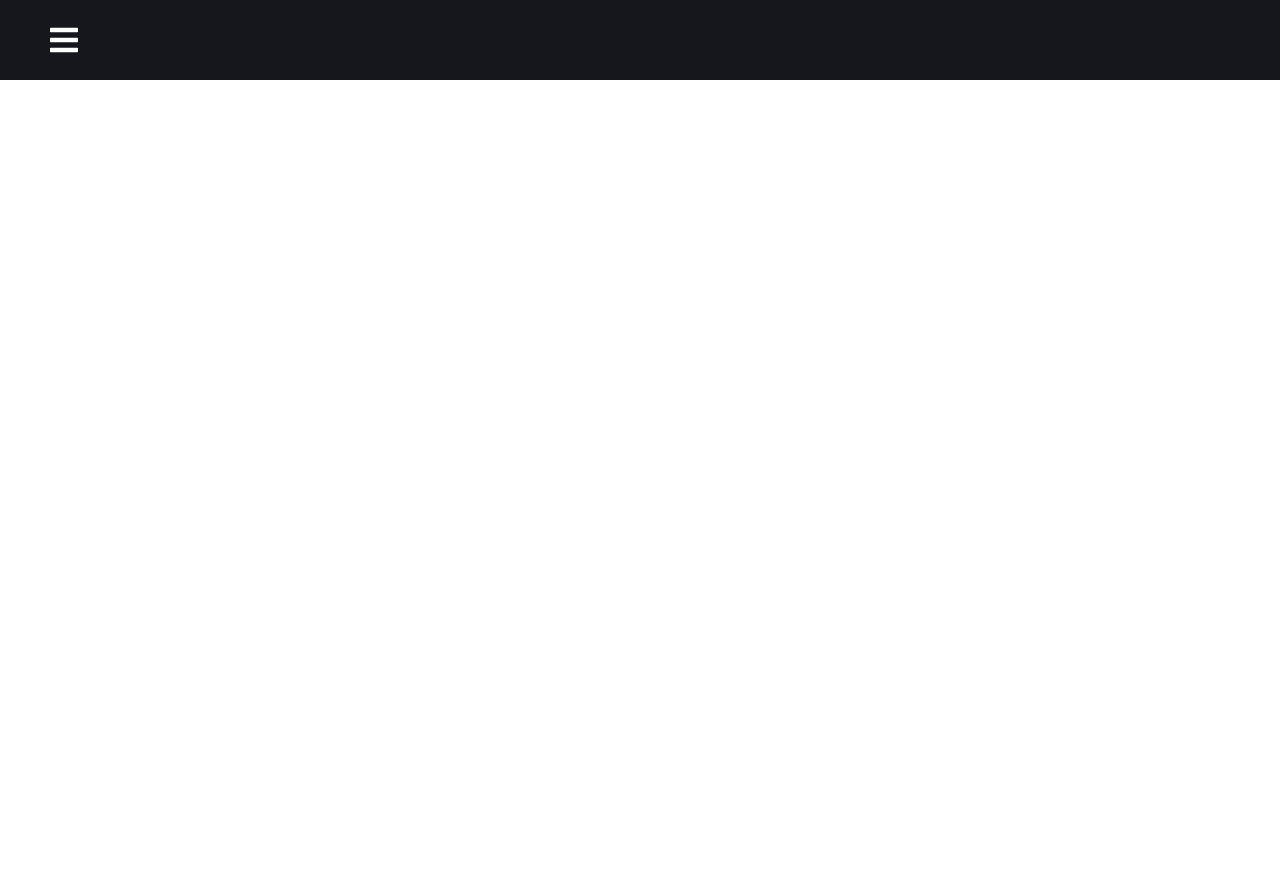
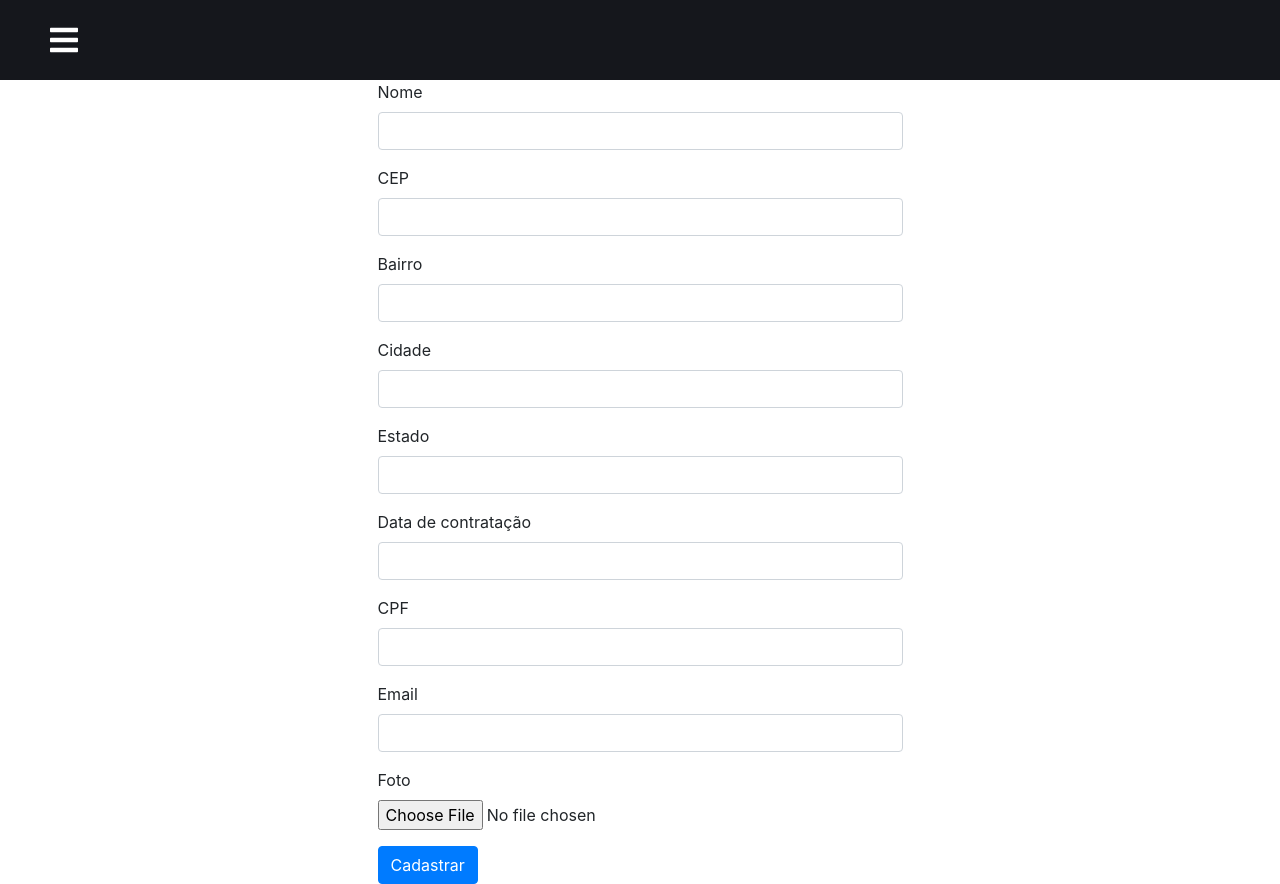
Before and after one commit to LeonardoChermaut/firebase-react-auth, a React (Create React App) app: page /usuario in a window 1280 px wide. Before the commit the page ends 800 px from the top, so only its background shows below. Built offline with nearby package versions, Linux system fonts and the light colour scheme; no server answers.

Commit message:
add: implements new methods db firebase, fix upgrade perfil email and password, includes new handleErrors, adjust a routes and components

```diff
--- a/src/App.jsx
+++ b/src/App.jsx
@@ -1,27 +1,26 @@
 import React from "react";
-import { Dashboard } from "./components/index";
-import { AuthProvider } from "./contexts/index";
+import { Dashboard, EmployeeForm } from "./components/index";
+import { AuthProvider, useAuth } from "./contexts/authContext";
 import { PrivateRoute, PrivateLayout } from "./routers/index";
 import { Signup, Login, ForgotPassword, Profile } from "./pages/index";
-import { BrowserRouter as Router, Switch, Route, Redirect,} from "react-router-dom";
+import { BrowserRouter as Router, Switch, Route, Redirect } from "react-router-dom";
 
 export const App = () => {
+  const { isAuthenticated } = useAuth() ?? {};
+
   return (
     <Router>
       <AuthProvider>
         <Switch>
-          <Route exact path="/">
-            <Redirect to="/inicio" />
-          </Route>
-          <Route path="/registro" component={Signup} />
-          <Route path="/login" component={Login} />
-          <Route path="/esqueci-minha-senha" component={ForgotPassword} />
-          <PrivateRoute>
+          <Redirect exact from="/" to="/inicio" />
+          <Route path="/registro" component={isAuthenticated ? Redirect : Signup} />
+          <Route path="/login" component={isAuthenticated ? Redirect : Login} />
+          <Route path="/esqueci-minha-senha" component={isAuthenticated ? Redirect : ForgotPassword} />
+          <PrivateRoute path="/">
             <PrivateLayout>
-              <Switch>
-                <PrivateRoute exact path="/inicio" component={Dashboard} />
-                <PrivateRoute path="/perfil" component={Profile} />
-              </Switch>
+              <Route path="/inicio" component={Dashboard} />
+              <Route path="/usuario" component={EmployeeForm} />
+              <Route path="/perfil" component={Profile} />
             </PrivateLayout>
           </PrivateRoute>
         </Switch>
--- a/src/components/container/Container.styled.js
+++ b/src/components/container/Container.styled.js
@@ -8,7 +8,7 @@ export const ContainerRouters = styled(Container)`
   justify-content: center;
 `;
 
-export const DivRouters = styled.div`
+export const DivRouters = styled(Container)`
   width: 50%;
   @media (max-width: 768px) {
     width: 90%;
--- a/src/components/employee-form/EmployeeForm.jsx
+++ b/src/components/employee-form/EmployeeForm.jsx
@@ -1,144 +1,205 @@
-// import React, { useState } from "react";
-// import { db, storage } from "../../db/firebase";
-// import { useAuth } from "../../contexts/authContext";
-// import { Form, Button } from "react-bootstrap";
+import React, { useState } from "react";
+import { db, storage } from "../../db/firebase";
+import { useAuth } from "../../contexts/authContext";
+import { Form, Button } from "react-bootstrap";
 
-// export const EmployeeForm = () => {
-//   const { currentUser } = useAuth();
-//   const [employee, setEmployee] = useState({
-//     name: "",
-//     email: "",
-//     hiringDate: "",
-//     cpf: "",
-//     address: {
-//       street: "",
-//       cep: "",
-//       neighborhood: "",
-//       city: "",
-//       state: "",
-//     },
-//     status: "ativo",
-//     photo: null,
-//   });
+const MAX_NAME_LENGTH = 50;
+const CPF_REGEX = /^\d{3}\.\d{3}\.\d{3}-\d{2}$/;
+const CEP_REGEX = /^\d{5}-\d{3}$/;
+const MAX_DATE_LENGTH = 10;
+const DATE_REGEX = /^\d{2}\/\d{2}\/\d{4}$/;
 
+export const EmployeeForm = () => {
+  const { currentUser } = useAuth();
+  const [employee, setEmployee] = useState({
+    name: "",
+    email: "",
+    hiringDate: "",
+    cpf: "",
+    address: {
+      street: "",
+      cep: "",
+      neighborhood: "",
+      city: "",
+      state: "",
+    },
+    status: "ativo",
+    photo: null,
+  });
 
+  const handleFormSubmit = async (e) => {
+    e.preventDefault();
+    const { photo, ...employeeData } = employee;
+    const storageRef = storage.ref();
+    const fileRef = storageRef.child(photo.name);
+    const fileSnapshot = await fileRef.put(photo);
+    const fileUrl = await fileSnapshot.ref.getDownloadURL();
+    await db.collection("employees").add({
+      ...employeeData,
+      photo: fileUrl,
+      userId: currentUser.uid,
+    });
+    setEmployee({
+      name: "",
+      email: "",
+      hiringDate: "",
+      cpf: "",
+      address: {
+        street: "",
+        cep: "",
+        neighborhood: "",
+        city: "",
+        state: "",
+      },
+      status: "ativo",
+      photo: null,
+    });
+  };
 
-//   const handleFormSubmit = async (e) => {
-//     e.preventDefault();
-//     const storageRef = storage.ref();
-//     const fileRef = storageRef.child(photo.name);
-//     const fileSnapshot = await fileRef.put(photo);
-//     const fileUrl = await fileSnapshot.ref.getDownloadURL();
-//     await db.collection("employee").add({
-//       ...employee,
-//       photo: fileUrl,
-//       userId: currentUser.uid,
-//     });
-//     setEmployee({});
-//   };
+  const handleCepChange = (e) => {
+    const cep = e.target.value.replace(/[^\d]/g, "").slice(0, 8);
+    const formattedCep = cep.replace(/(\d{5})(\d{3})/, "$1-$2");
+    setEmployee((prevState) => ({
+      ...prevState,
+      address: { ...prevState.address, cep: formattedCep },
+    }));
+  };
 
-//   return (
-//     <Form onSubmit={handleFormSubmit}>
-//       <Form.Group controlId="formName">
-//         <Form.Label>Nome</Form.Label>
-//         <Form.Control
-//           type="text"
-//           value={name}
-//           onChange={(e) => setEmployee(e.target.value)}
-//         />
-//       </Form.Group>
+  const handleNameChange = (e) => {
+    const name = e.target.value.slice(0, MAX_NAME_LENGTH);
+    setEmployee((prevState) => ({ ...prevState, name }));
+  };
 
-//       <Form.Group controlId="formEmail">
-//         <Form.Label>Email</Form.Label>
-//         <Form.Control
-//           type="email"
-//           value={email}
-//           onChange={(e) => setEmail(e.target.value)}
-//         />
-//       </Form.Group>
+  const handleCpfChange = (e) => {
+    const cpf = e.target.value.replace(/[^\d]/g, "").slice(0, 11);
+    const formattedCpf = cpf.replace(
+      /(\d{3})(\d{3})(\d{3})(\d{2})/,
+      "$1.$2.$3-$4"
+    );
+    setEmployee((prevState) => ({ ...prevState, cpf: formattedCpf }));
+  };
 
-//       <Form.Group controlId="formHiringDate">
-//         <Form.Label>Data de contratação</Form.Label>
-//         <Form.Control
-//           type="date"
-//           value={hiringDate}
-//           onChange={(e) => setHiringDate(e.target.value)}
-//         />
-//       </Form.Group>
+  const handleHiringDateChange = (e) => {
+    const hiringDate = e.target.value.slice(0, MAX_DATE_LENGTH);
+    setEmployee((prevState) => ({ ...prevState, hiringDate }));
+  };
 
-//       <Form.Group controlId="formCpf">
-//         <Form.Label>CPF</Form.Label>
-//         <Form.Control
-//           type="text"
-//           value={cpf}
-//           onChange={(e) => setCpf(e.target.value)}
-//         />
-//       </Form.Group>
-//       <Form.Group controlId="formAddress">
-//         <Form.Label>Endereço</Form.Label>
-//         <Form.Control
-//           type="text"
-//           placeholder="Rua"
-//           value={address.street}
-//           onChange={(e) =>
-//             setAddress((prevState) => ({
-//               ...prevState,
-//               street: e.target.value,
-//             }))
-//           }
-//         />
+  const handlePhotoChange = (e) => {
+    const photo = e.target.files[0];
+    setEmployee((prevState) => ({ ...prevState, photo }));
+  };
 
-//         <Form.Control
-//           type="text"
-//           placeholder="CEP"
-//           value={address.cep}
-//           onChange={(e) =>
-//             setAddress((prevState) => ({
-//               ...prevState,
-//               cep: e.target.value,
-//             }))
-//           }
-//         />
-//         <Form.Control
-//           type="text"
-//           placeholder="Bairro"
-//           value={address.neighborhood}
-//           onChange={(e) =>
-//             setAddress((prevState) => ({
-//               ...prevState,
-//               neighborhood: e.target.value,
-//             }))
-//           }
-//         />
-
-//         <Form.Control
-//           type="text"
-//           placeholder="Cidade"
-//           value={address.city}
-//           onChange={(e) =>
-//             setAddress((prevState) => ({
-//               ...prevState,
-//               city: e.target.value,
-//             }))
-//           }
-//         />
-
-//         <Form.Control
-//           type="text"
-//           placeholder="Estado"
-//           value={address.state}
-//           onChange={(e) =>
-//             setAddress((prevState) => ({
-//               ...prevState,
-//               state: e.target.value,
-//             }))
-//           }
-//         />
-//       </Form.Group>
-
-//       <Button variant="primary" type="submit">
-//         Cadastrar
-//       </Button>
-//     </Form>
-//   );
-// };
+  return (
+    <Form onSubmit={handleFormSubmit}>
+      <Form.Group controlId="formName">
+        <Form.Label>Nome</Form.Label>
+        <Form.Control
+          type="text"
+          value={employee.name}
+          onChange={handleNameChange}
+          maxLength={MAX_NAME_LENGTH}
+        />
+      </Form.Group>
+      <Form.Group controlId="formcep">
+        <Form.Label>CEP</Form.Label>
+        <Form.Control
+          type="text"
+          value={employee.address.cep}
+          onChange={handleCepChange}
+          maxLength={8}
+          pattern={CEP_REGEX.source}
+          required
+        />
+      </Form.Group>
+      <Form.Group controlId="formNeighborhood">
+        <Form.Label>Bairro</Form.Label>
+        <Form.Control
+          type="text"
+          value={employee.address.neighborhood}
+          onChange={(e) =>
+            setEmployee((prevState) => ({
+              ...prevState,
+              address: {
+                ...prevState.address,
+                neighborhood: e.target.value,
+              },
+            }))
+          }
+          maxLength={50}
+        />
+      </Form.Group>
+      <Form.Group controlId="formCity">
+        <Form.Label>Cidade</Form.Label>
+        <Form.Control
+          type="text"
+          value={employee.address.city}
+          onChange={(e) =>
+            setEmployee((prevState) => ({
+              ...prevState,
+              address: { ...prevState.address, city: e.target.value },
+            }))
+          }
+          maxLength={50}
+        />
+      </Form.Group>
+      <Form.Group controlId="formState">
+        <Form.Label>Estado</Form.Label>
+        <Form.Control
+          type="text"
+          value={employee.address.state}
+          onChange={(e) =>
+            setEmployee((prevState) => ({
+              ...prevState,
+              address: { ...prevState.address, state: e.target.value },
+            }))
+          }
+          maxLength={2}
+        />
+      </Form.Group>
+      <Form.Group controlId="formHiringDate">
+        <Form.Label>Data de contratação</Form.Label>
+        <Form.Control
+          type="text"
+          value={employee.hiringDate}
+          onChange={handleHiringDateChange}
+          maxLength={MAX_DATE_LENGTH}
+          pattern={DATE_REGEX.source}
+          required
+        />
+      </Form.Group>
+      <Form.Group controlId="formCpf">
+        <Form.Label>CPF</Form.Label>
+        <Form.Control
+          type="text"
+          value={employee.cpf}
+          onChange={handleCpfChange}
+          maxLength={14}
+          pattern={CPF_REGEX.source}
+          required
+        />
+      </Form.Group>
+      <Form.Group controlId="formEmail">
+        <Form.Label>Email</Form.Label>
+        <Form.Control
+          type="email"
+          value={employee.email}
+          onChange={(e) =>
+            setEmployee((prevState) => ({
+              ...prevState,
+              email: e.target.value,
+            }))
+          }
+          maxLength={50}
+          required
+        />
+      </Form.Group>
+      <Form.Group controlId="formPhoto">
+        <Form.Label>Foto</Form.Label>
+        <Form.Control type="file" onChange={handlePhotoChange} required />
+      </Form.Group>
+      <Button variant="primary" type="submit">
+        Cadastrar
+      </Button>
+    </Form>
+  );
+};
--- a/src/components/sidebar/Sidebar.jsx
+++ b/src/components/sidebar/Sidebar.jsx
@@ -28,7 +28,7 @@ export const Sidebar = () => {
       await logout();
       history.replace("/login");
     } catch (error) {
-      console.error("error logout\n", error.message);
+      console.error(`error logout\n ${error.message}`);
     }
   };
 
--- a/src/routers/PrivateLayout.jsx
+++ b/src/routers/PrivateLayout.jsx
@@ -1,14 +1,16 @@
 import React from "react";
 import { Container } from "../components/container/Container";
 import { Sidebar } from "../components/sidebar/Sidebar";
-import { useAuth } from "../contexts";
+import { useAuth } from "../contexts/index";
 
 export const PrivateLayout = ({ children }) => {
   const { isAuthenticated } = useAuth();
 
+  if (!isAuthenticated) return null;
+
   return (
     <>
-      {isAuthenticated && <Sidebar />}
+      <Sidebar />
       <Container>{children}</Container>
     </>
   );
```
Also changed, not shown: src/contexts/authContext.js (+54 -20 lines), src/db/firebase.js (+26 -1 lines), src/pages/profile/Profile.jsx (+26 -20 lines), src/routers/PrivateRoute.jsx (+12 -9 lines), src/services/updateProfile/updateProfile.js (deleted, +0 -20 lines), 1 other file (tests, documents, lock files or other folders).
